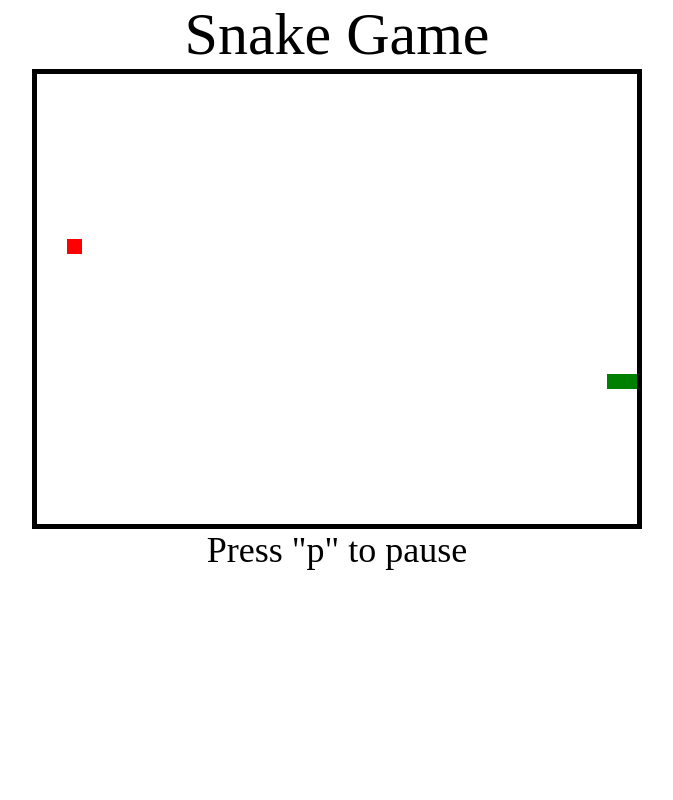
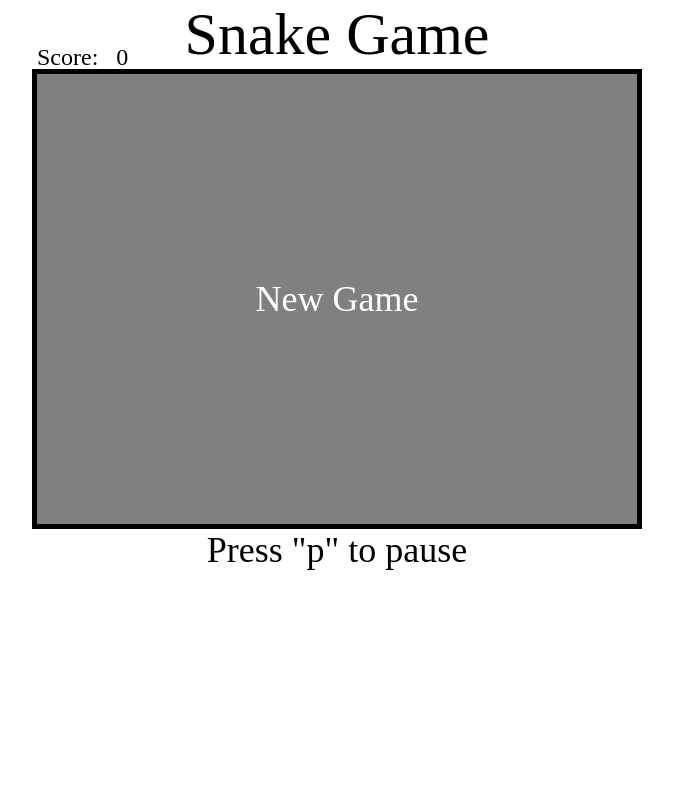
Before and after one commit to tparesi/portfolio-site, a PHP site: page /HTML/index.html in a window 1280 px wide. Shown: the whole page, without its empty margins (303-976 px from the left). Run offline with PHP 8.4, Linux system fonts and the light colour scheme.

Commit message:
New Game functionality

```diff
--- a/CSS/snake.css
+++ b/CSS/snake.css
@@ -1,4 +1,4 @@
-body, header, h1, section, article, div, ul, li, h2 {
+body, header, h1, section, article, div, ul, li, h2, h3 {
   margin: 0;
   padding: 0;
   border: 0;
@@ -49,6 +49,32 @@
   line-height: 450px;
 }
 
+.new-game-modal {
+  display: none;
+  position: absolute;
+  top: 0;
+  bottom: 0;
+  right: 0;
+  left: 0;
+  background: grey;
+  font-size: 36px;
+  color: white;
+  line-height: 450px;
+  cursor: pointer;
+}
+
+.score {
+  position: absolute;
+  font-size: 24px;
+  top: -30px;
+}
+
+.points {
+  position: absolute;
+  top: 0;
+  right: -30px;
+}
+
 .grid {
   display: block;
   position: relative;
--- a/HTML/index.html
+++ b/HTML/index.html
@@ -13,7 +13,6 @@
     <h1>Snake Game</h1>
 
     <article class="grid group">
-      <div class="pause-modal">Paused</div>
     </article>
 
   </body>
--- a/JS/board.js
+++ b/JS/board.js
@@ -7,10 +7,10 @@
   MAXY = 30;
   SNAKEPOS = new Game.Coord(Math.floor(MAXX/2), Math.floor(MAXY/2));
 
-  var Board = Game.Board = function() {
+  var Board = Game.Board = function(view) {
     this.maxX = MAXX; // Use in view class for flatCoords calculation
     this.grid = this.newGrid();
-    this.snake = new Game.Snake(this, SNAKEPOS);
+    this.snake = new Game.Snake(this, SNAKEPOS, view);
     this.generateApple();
     this.updateBoard(SNAKEPOS);
   };
--- a/JS/snake.js
+++ b/JS/snake.js
@@ -10,13 +10,15 @@
     "E": new Game.Coord(0, 1)
   };
 
-  var Snake = Game.Snake = function(board, pos) {
+  var Snake = Game.Snake = function(board, pos, view) {
+    this.view = view;
     this.board = board;
     this.body = new Array();
     this.dir = DIR["E"];
     this.body.push(pos);
     this.body.push(pos.plus(this.dir));
     this.turning = false;
+    this.score = 0;
   };
 
   Snake.prototype.move = function () {
@@ -42,6 +44,11 @@
    if (this.board.grid[head.x][head.y] === "A") {
      this.board.apple = "S";
      this.board.generateApple();
+     this.score += 1;
+
+     if (this.score % 5 === 0) {
+       this.view.changeSpeed();
+     }
      return true;
    }
    return false;
--- a/JS/view.js
+++ b/JS/view.js
@@ -4,15 +4,18 @@
   }
 
   var View = Game.View = function ($el) {
-    this.board = new Game.Board();
+    this.board = new Game.Board(this);
     this.$el = $el;
     this.setUpGrid();
     this.bindKeys();
+    this.speed = 100;
     this.setInt();
     this.paused = false;
   };
 
   View.prototype.setUpGrid = function () {
+    this.$el.html("<h3 class='score'>Score: <div class='points'></div></h3><div class='pause-modal'>Paused</div><div class='new-game-modal'>New Game</div>");
+
     for (var i = 0; i < 30; i++) {
       this.$el.append("<ul class='row'></ul>");
     }
@@ -24,7 +27,7 @@
   View.prototype.setInt = function () {
     this.intervalId = setInterval(function() {
       this.endGameCheck();
-    }.bind(this), 150);
+    }.bind(this), this.speed);
   };
 
   View.prototype.bindKeys = function () {
@@ -73,12 +76,22 @@
     var appleCoords = this.board.apple.pos;
     var appleFlatCoords = (appleCoords.x * this.board.maxX) + appleCoords.y;
     this.$li.eq(appleFlatCoords).addClass("apple");
+
+    this.$el.find(".points").html(this.board.snake.score);
   };
 
   View.prototype.endGameCheck = function () {
     if (!this.board.validPosition(this.board.snake.head()) || this.board.snake.selfCollide()) {
       clearInterval(this.intervalId);
-      alert("you lost");
+      this.$el.find(".new-game-modal").css("display", "block");
+
+      $(document).off("keydown");
+
+      $(".new-game-modal").one("click", function () {
+        this.$el.empty();
+        this.$el.find(".new-game-modal").css("display", "none");
+        new View($(".grid"));
+      }.bind(this));
     } else {
       this.render();
       this.board.snake.move();
@@ -87,13 +100,30 @@
 
   View.prototype.pause = function () {
     if (this.paused) {
+      $(document).off("keydown");
+      this.bindKeys();
       this.$el.find(".pause-modal").css("display", "none");
       this.setInt();
       this.paused = false;
     } else {
       clearInterval(this.intervalId);
+      $(document).off("keydown");
+
       this.$el.find(".pause-modal").css("display", "block");
       this.paused = true;
+
+      $(document).on("keydown", function(event) {
+        event.preventDefault();
+        if (event.which === 80) {
+          this.pause();
+        }
+      }.bind(this));
     }
   };
+
+  View.prototype.changeSpeed = function () {
+    this.speed -= 10;
+    clearInterval(this.intervalId);
+    this.setInt();
+  };
 })();
```
